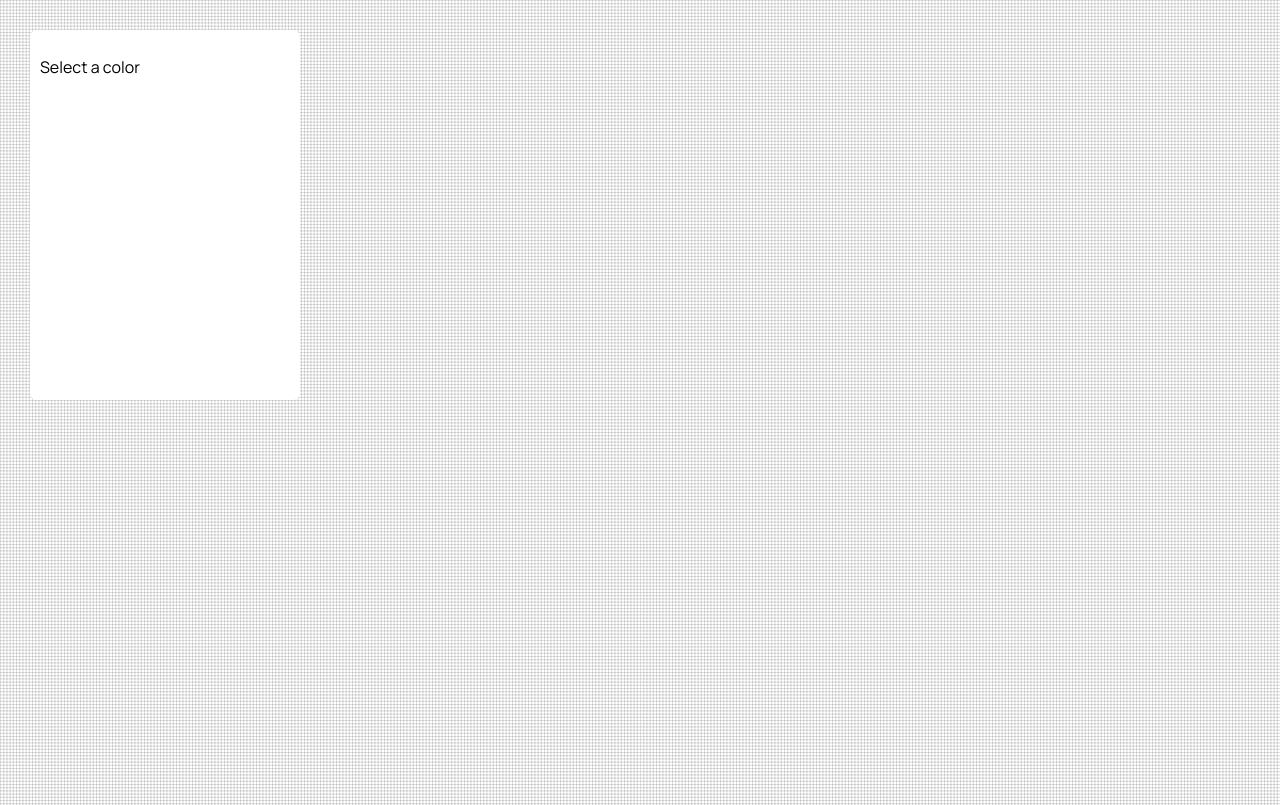
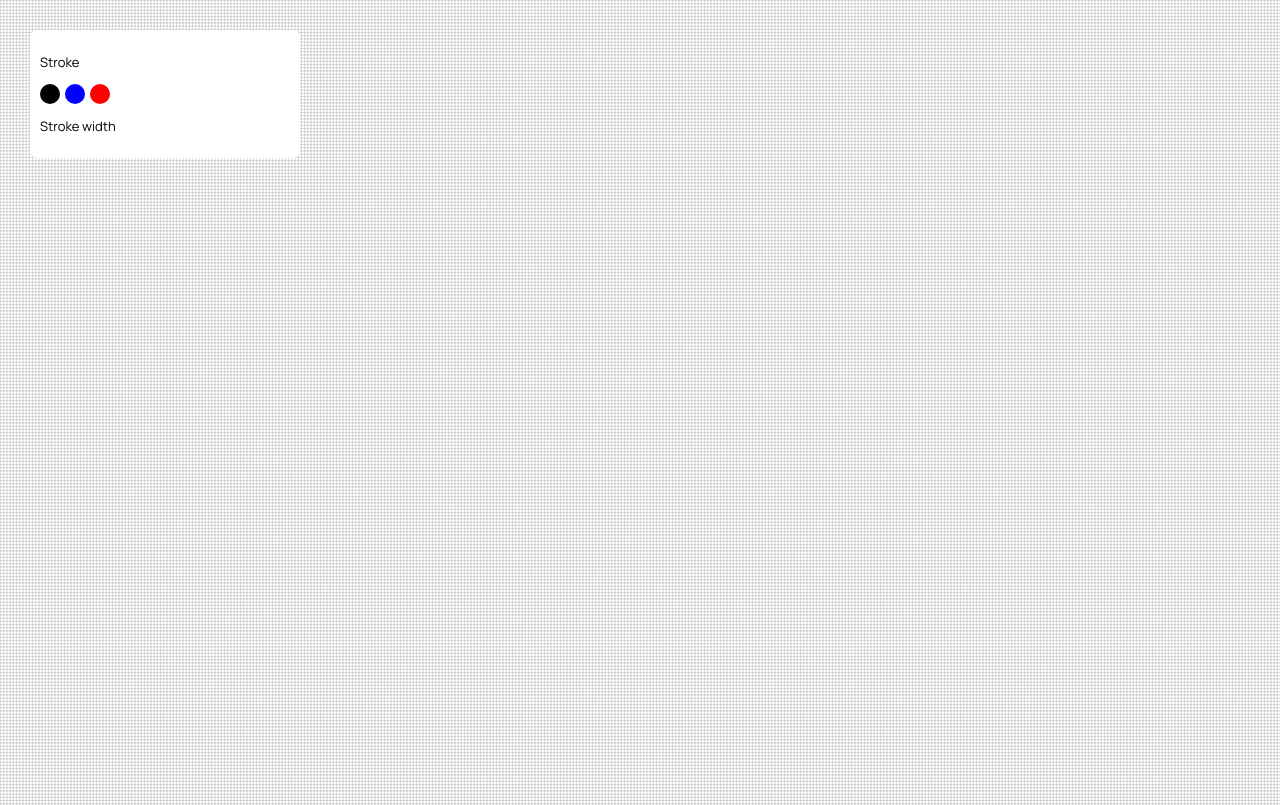
Before and after one commit to janupas/Basic-drawing-app, a plain HTML site: page index.html in a window 1280 px wide. Drawn offline with Linux system fonts and the light colour scheme.

Commit message:
Created basic paint brush color changing feature

```diff
--- a/index.html
+++ b/index.html
@@ -7,8 +7,11 @@
     <link rel="stylesheet" href="style.css" />
   </head>
   <body>
-    <div id="select-color">
-      <p>Select a color</p>
+    <div id="select">
+      <div id="brush-color">
+        <p>Stroke</p>
+      </div>
+      <div><p>Stroke width</p></div>
     </div>
     <canvas id="canvas"></canvas>
     <script src="./script.js"></script>
--- a/script.js
+++ b/script.js
@@ -1,8 +1,17 @@
 const canvas = document.getElementById("canvas");
 const context = canvas.getContext("2d");
 
+const brushColorContainer = document.getElementById("brush-color");
+const colorsBox = document.createElement("div");
+
+const colors = ["black", "blue", "red"];
+
+const colorSelectObjects = [];
+
 canvas.width = window.innerWidth;
 canvas.height = window.innerHeight;
+
+let currentBrushColor = "black";
 
 let isMouseDown;
 let mouse = {
@@ -11,7 +20,7 @@ let mouse = {
 };
 
 const drawCircle = () => {
-  context.fillStyle = "blue";
+  context.fillStyle = currentBrushColor || "black";
 
   context.beginPath();
   context.arc(mouse.x, mouse.y, 3, 0, Math.PI * 2);
@@ -41,3 +50,35 @@ canvas.addEventListener("mousedown", (e) => {
 canvas.addEventListener("mouseup", (e) => {
   isMouseDown = false;
 });
+
+document.addEventListener("DOMContentLoaded", () => {
+  colorsBox.classList.add("color-box");
+
+  colors.forEach((color) => {
+    const colorbox = document.createElement("div");
+    colorbox.style.backgroundColor = color;
+
+    colorbox.classList.add("color");
+    colorsBox.appendChild(colorbox);
+
+    colorSelectObjects.push(colorbox);
+  });
+
+  brushColorContainer.appendChild(colorsBox);
+});
+
+const update = () => {
+  colorSelectObjects.forEach((obj) => {
+    obj.addEventListener("click", (e) => {
+      currentBrushColor = obj.style.backgroundColor || "black";
+    });
+  });
+};
+
+const animate = () => {
+  update();
+
+  requestAnimationFrame(animate);
+};
+
+animate();
--- a/style.css
+++ b/style.css
@@ -15,12 +15,27 @@ body {
   cursor: crosshair;
 }
 
-#select-color {
+#select {
   width: 250px;
-  height: 350px;
   background-color: white;
   margin: 30px;
   border-radius: 7px;
   position: absolute;
   padding: 10px;
 }
+
+#select p {
+  font-size: 13px;
+}
+
+.color-box {
+  display: flex;
+}
+
+.color {
+  width: 20px;
+  height: 20px;
+  margin-right: 5px;
+  border-radius: 50%;
+  cursor: pointer;
+}
```
